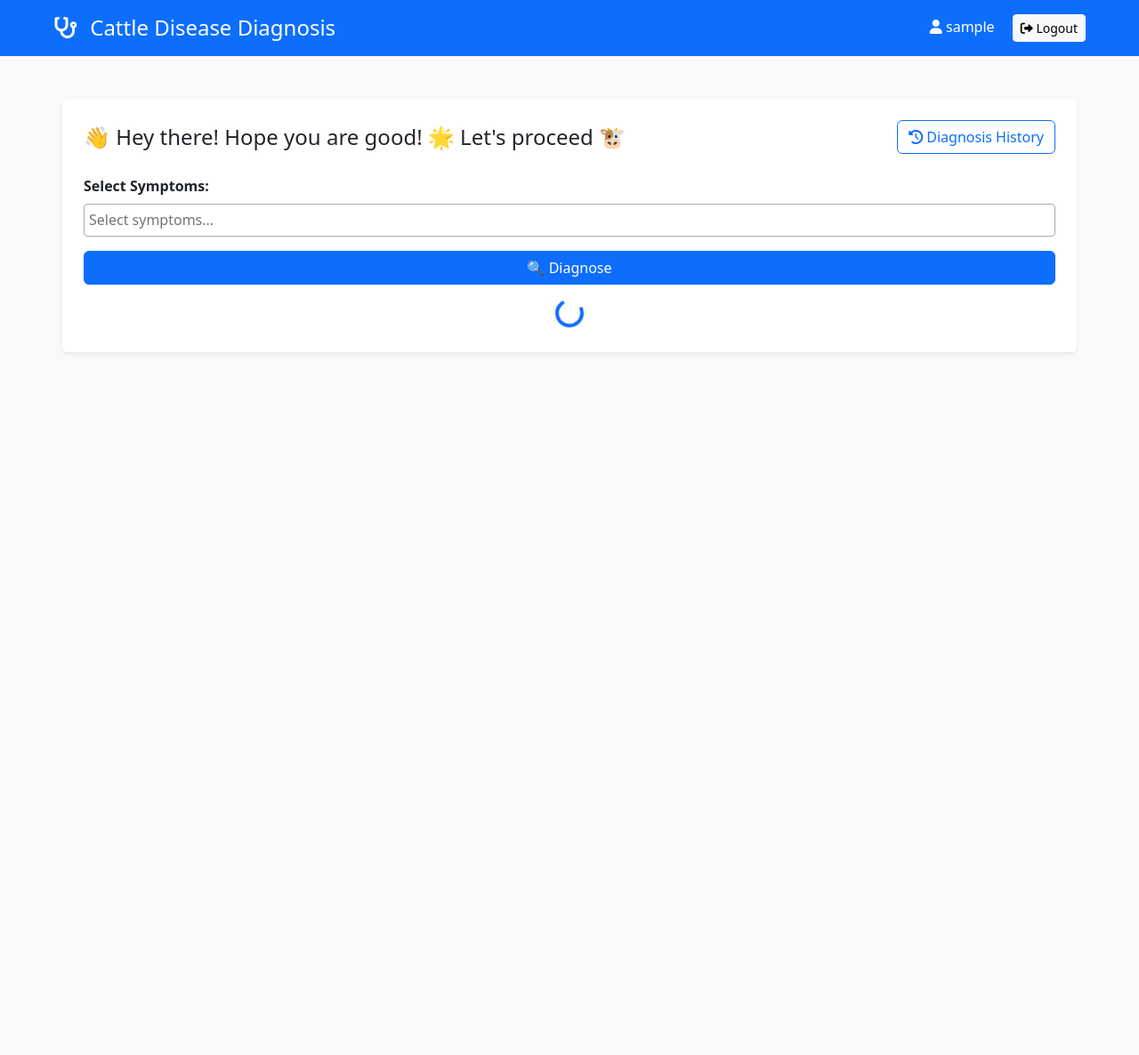
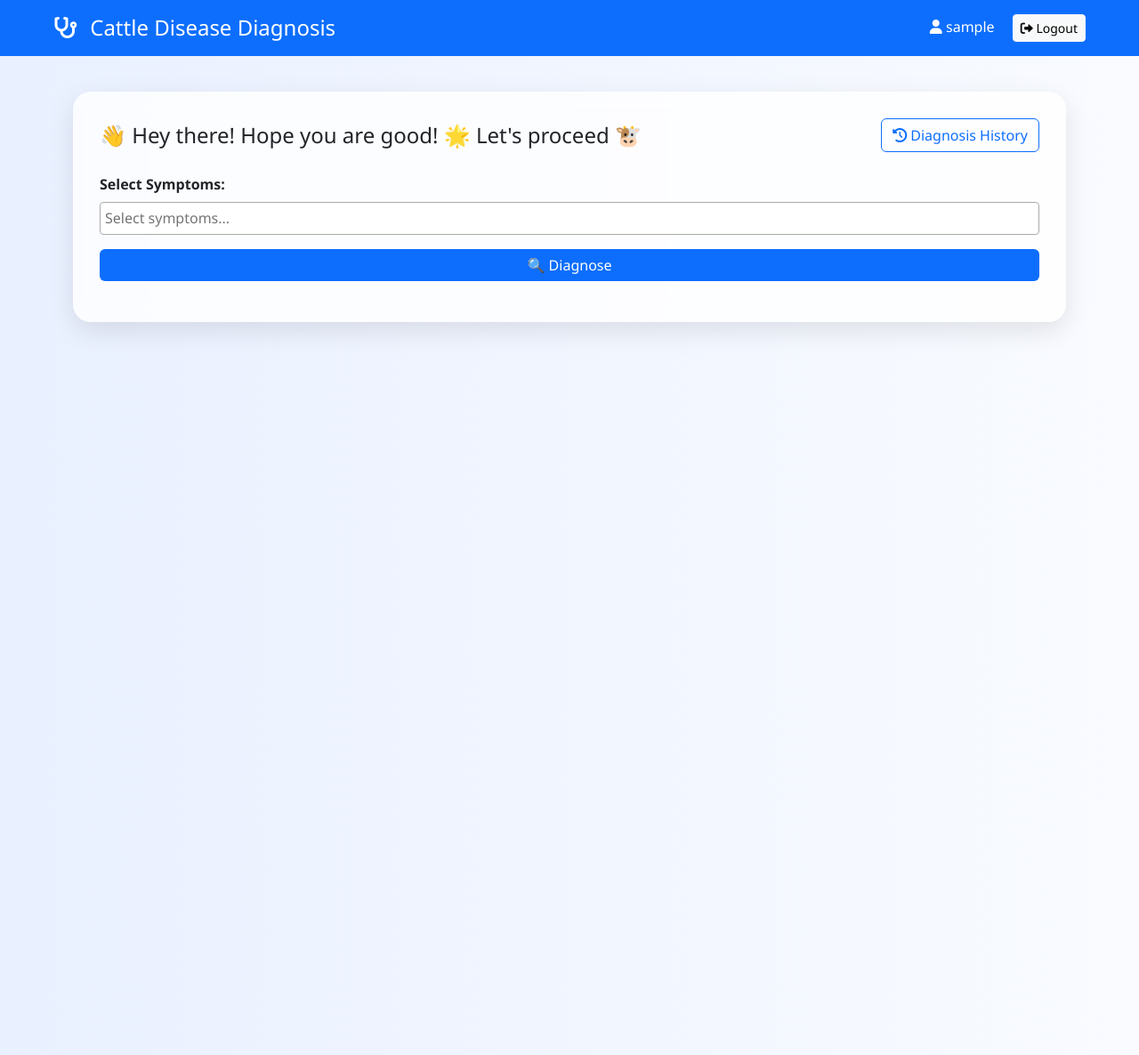
Before and after one commit to jennybrian/Cattledoctor, a Django app: page /diagnosis/ in a window 1280 px wide. Shown: the whole page at 89% size. Run offline with Django 5.2, Linux system fonts and the light colour scheme; the visitor is signed in with stand-in values (Sample User, id 1); parts of the project's set-up code (start-up, migrations or seed data) failed here and were passed over; some libraries are stand-ins or nearby versions.

Commit message:
Fixing diagnosis page UX

```diff
--- a/diagnosis/templates/diagnosis/index.html
+++ b/diagnosis/templates/diagnosis/index.html
@@ -10,44 +10,61 @@
   <link href="https://cdn.jsdelivr.net/npm/bootstrap@5.3.0/dist/css/bootstrap.min.css" rel="stylesheet"/>
   <link href="https://cdn.jsdelivr.net/npm/select2@4.1.0-rc.0/dist/css/select2.min.css" rel="stylesheet"/>
   <link rel="stylesheet" href="https://cdnjs.cloudflare.com/ajax/libs/font-awesome/6.0.0/css/all.min.css"/>
+  <link rel="stylesheet" href="https://cdnjs.cloudflare.com/ajax/libs/animate.css/4.1.1/animate.min.css"/>
 
   <style>
     body {
-      background-color: #f8f9fa;
+      background: linear-gradient(to right, #e9f0ff, #f9fbff);
+      font-family: 'Segoe UI', sans-serif;
     }
-    .select2-container {
-      width: 100% !important;
+    .diagnosis-card {
+      background: rgba(255, 255, 255, 0.8);
+      backdrop-filter: blur(10px);
+      border-radius: 20px;
+      box-shadow: 0 10px 30px rgba(0, 0, 0, 0.1);
+      padding: 30px;
+      margin-top: 40px;
+      animation: fadeIn 1s ease-in;
+    }
+    .treatment-card, .prevention-card {
+      margin-top: 15px;
+      padding: 15px;
+      border-radius: 10px;
     }
     .treatment-card {
-      border-left: 4px solid #28a745;
-      margin-top: 15px;
-      padding: 15px;
-      background-color: #f8fff9;
+      background-color: #e6ffed;
+      border-left: 5px solid #28a745;
     }
     .prevention-card {
-      border-left: 4px solid #17a2b8;
-      margin-top: 15px;
-      padding: 15px;
-      background-color: #f8fdff;
+      background-color: #e5faff;
+      border-left: 5px solid #0dcaf0;
     }
-    #results {
+    .btn-primary {
+      background-color: #0d6efd;
+      border: none;
+    }
+    .btn-primary:hover {
+      background-color: #084298;
+    }
+    .floating-header {
+      animation: bounceInDown 1.2s;
+    }
+    .spinner-border {
       display: none;
     }
   </style>
 </head>
 <body>
 
-  <!-- ✅ Consistent Blue Header Bar -->
-  <div class="py-3 px-3 px-md-5 text-white" style="background-color: #0d6efd;">
+  <!-- Header Bar -->
+  <div class="py-3 px-3 px-md-5 text-white bg-primary">
     <div class="container-fluid">
       <div class="row align-items-center justify-content-between">
-        <!-- Left: Page Title -->
         <div class="col-md-6 mb-2 mb-md-0">
           <h4 class="mb-0">
             <i class="fas fa-stethoscope me-2"></i> Cattle Disease Diagnosis
           </h4>
         </div>
-        <!-- Right: User + Logout -->
         <div class="col-md-6 text-md-end">
           <span class="me-3">
             <i class="fas fa-user"></i> {{ request.user.username }}
@@ -60,10 +77,11 @@
     </div>
   </div>
 
-  <!-- 🧪 Diagnosis Section -->
-  <div class="container mt-5 bg-white p-4 rounded shadow-sm">
+  <!-- Diagnosis Card -->
+  <div class="container">
+    <div class="diagnosis-card">
       <div class="d-flex justify-content-between align-items-center mb-4">
-            <h4 class="mb-0">
+        <h4 class="mb-0 animate__animated animate__fadeIn">
           👋 Hey there! Hope you are good! 🌟 Let's proceed 🐮
         </h4>
         <a href="{% url 'diagnosis_history' %}" class="btn btn-outline-primary">
@@ -73,83 +91,12 @@
 
       <div class="mb-3">
         <label class="form-label fw-bold">Select Symptoms:</label>
-            <select id="symptomSelect" class="form-select" multiple="multiple">
-                <optgroup label="Respiratory Symptoms">
-                    <option value="coughing">Coughing</option>
-                    <option value="breathing_difficulty">Difficulty Breathing</option>
-                    <option value="labored_breathing">Labored Breathing</option>
-                    <option value="rapid_breathing">Rapid Breathing</option>
-                    <option value="nasal_discharge">Nasal Discharge</option>
-                </optgroup>
-
-                <optgroup label="General Body Condition">
-                    <option value="fever">High Temperature/Fever</option>
-                    <option value="weakness">Weakness</option>
-                    <option value="weight_loss">Weight Loss</option>
-                    <option value="depression">Depression</option>
-                    <option value="lethargy">Lethargy</option>
-                    <option value="sudden_collapse">Sudden Collapse</option>
-                    <option value="loss_of_appetite">Loss of Appetite</option>
-                    <option value="reduced_feed_intake">Reduced Feed Intake</option>
-                    <option value="anemia">Anemia</option>
-                    <option value="jaundice">Jaundice</option>
-                    <option value="dehydration">Dehydration</option>
-                </optgroup>
-
-                <optgroup label="Skin and Hair">
-                    <option value="circular_lesions">Circular Lesions</option>
-                    <option value="hair_loss">Hair Loss</option>
-                    <option value="skin_nodules">Skin Nodules</option>
-                    <option value="crusty_patches">Crusty Patches</option>
-                    <option value="redness">Redness</option>
-                    <option value="lumpy_skin">Lumpy Skin</option>
-                </optgroup>
-
-                <optgroup label="Digestive and Abdominal">
-                    <option value="drooling">Excessive Drooling</option>
-                    <option value="excessive_salivation">Excessive Salivation</option>
-                    <option value="watery_diarrhea">Watery Diarrhea</option>
-                    <option value="distended_abdomen">Distended Abdomen</option>
-                    <option value="kicking_at_stomach">Kicking at Stomach</option>
-                    <option value="bloat">Bloat</option>
-                </optgroup>
-
-                <optgroup label="Mouth and Feet">
-                    <option value="blisters">Blisters in Mouth/Hooves</option>
-                    <option value="difficulty_swallowing">Difficulty Swallowing</option>
-                    <option value="lockjaw">Lockjaw</option>
-                    <option value="lameness">Lameness</option>
-                    <option value="oral_lesions">Oral Lesions</option>
-                    <option value="ulceration">Ulceration</option>
-                </optgroup>
-
-                <optgroup label="Udder and Reproduction">
-                    <option value="decreased_milk_production">Decreased Milk Production</option>
-                    <option value="swollen_udder">Swollen Udder</option>
-                    <option value="heat_in_udder">Heat in Udder</option>
-                    <option value="abortion">Abortion</option>
-                    <option value="reduced_fertility">Reduced Fertility</option>
-                    <option value="retained_placenta">Retained Placenta</option>
-                </optgroup>
-
-                <optgroup label="Musculoskeletal">
-                    <option value="swollen_joints">Swollen Joints</option>
-                    <option value="muscle_stiffness">Muscle Stiffness</option>
-                    <option value="inability_to_stand">Inability to Stand</option>
-                    <option value="loss_of_balance">Loss of Balance</option>
-                    <option value="swollen_lymph_nodes">Swollen Lymph Nodes</option>
-                </optgroup>
-
-                <optgroup label="Eyes and Head">
-                    <option value="corneal_ulceration">Corneal Ulceration</option>
-                    <option value="eye_tearing">Eye Tearing</option>
-                    <option value="cold_ears">Cold Ears</option>
-                    <option value="hypersensitivity_to_stimuli">Hypersensitivity to Stimuli</option>
-                </optgroup>
-            </select>
+        <select id="symptomSelect" class="form-select" multiple="multiple"></select>
       </div>
 
-    <button class="btn btn-primary w-100" onclick="diagnoseDisease()">🔍 Diagnose</button>
+      <button class="btn btn-primary w-100" onclick="diagnoseDisease()">
+        🔍 Diagnose
+      </button>
 
       <div id="loading" class="text-center mt-3">
         <div class="spinner-border text-primary" role="status">
@@ -162,11 +109,11 @@
         <div id="diseaseList" class="list-group mt-3"></div>
       </div>
     </div>
+  </div>
 
   <!-- Scripts -->
   <script src="https://code.jquery.com/jquery-3.6.0.min.js"></script>
   <script src="https://cdn.jsdelivr.net/npm/select2@4.1.0-rc.0/dist/js/select2.min.js"></script>
-
   <script>
     $(document).ready(function () {
       $('#symptomSelect').select2({
@@ -225,11 +172,11 @@
           const prediction = result.predictions[0];
 
           const item = `
-            <div class="list-group-item">
+            <div class="list-group-item animate__animated animate__fadeInUp">
               <h5 class="text-primary">
                 <i class="fas fa-user-md"></i> ${prediction.disease}
               </h5>
-              <p class="mb-1"><strong>Matched Symptoms:</strong> ${prediction.matched_symptoms.join(", ")}</p>
+              <p><strong>Matched Symptoms:</strong> ${prediction.matched_symptoms.join(", ")}</p>
               <div class="treatment-card">
                 <h6><i class="fas fa-pills"></i> Treatment</h6>
                 <p>${prediction.treatment}</p>
@@ -238,19 +185,18 @@
                 <h6><i class="fas fa-shield-alt"></i> Advice</h6>
                 <p>${prediction.prevention}</p>
               </div>
-            </div>
-          `;
+            </div>`;
           diseaseList.innerHTML = item;
         } else {
           diseaseList.innerHTML = `
-            <div class="alert alert-warning">
+            <div class="alert alert-warning animate__animated animate__fadeIn">
               <i class="fas fa-exclamation-triangle"></i> No diseases matched with sufficient confidence.
             </div>`;
         }
       } catch (error) {
         loading.style.display = "none";
         diseaseList.innerHTML = `
-          <div class="alert alert-danger">
+          <div class="alert alert-danger animate__animated animate__shakeX">
             <i class="fas fa-exclamation-circle"></i> Error getting diagnosis. Try again later.
             <br><small>${error.message}</small>
           </div>`;
```
Lines whose indentation alone changed are shown as unchanged.
